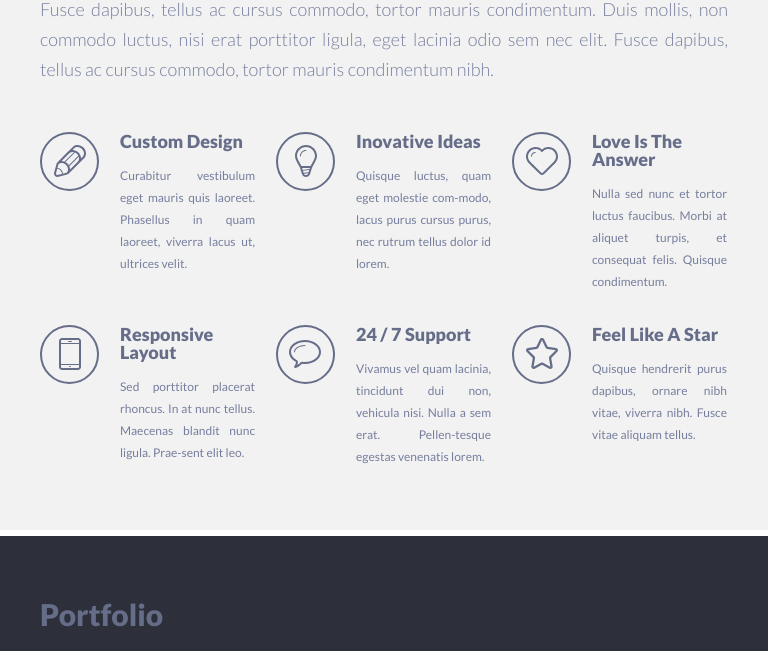
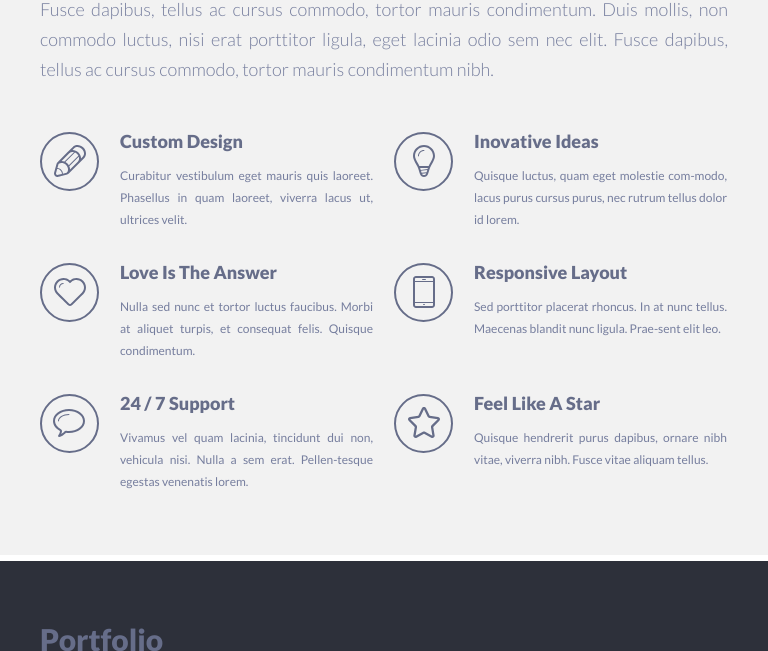
Before and after one commit to Liubouchaika/singolo, a plain HTML site: page index.html in a window 768 px wide. Shown: the part 665-1316 px from the top of the page. Drawn offline with Linux system fonts and the light colour scheme.

Commit message:
fix: edit out services section css

```diff
--- a/style.css
+++ b/style.css
@@ -799,6 +799,14 @@ nav a {
 		width: 100%;
 	}
 
+	.services-items {
+		flex-basis: 50%;
+	}
+
+	.services-item {
+		flex-basis: 50%;
+	}
+
 	.pointer {
 		cursor: pointer;
 	}
```
